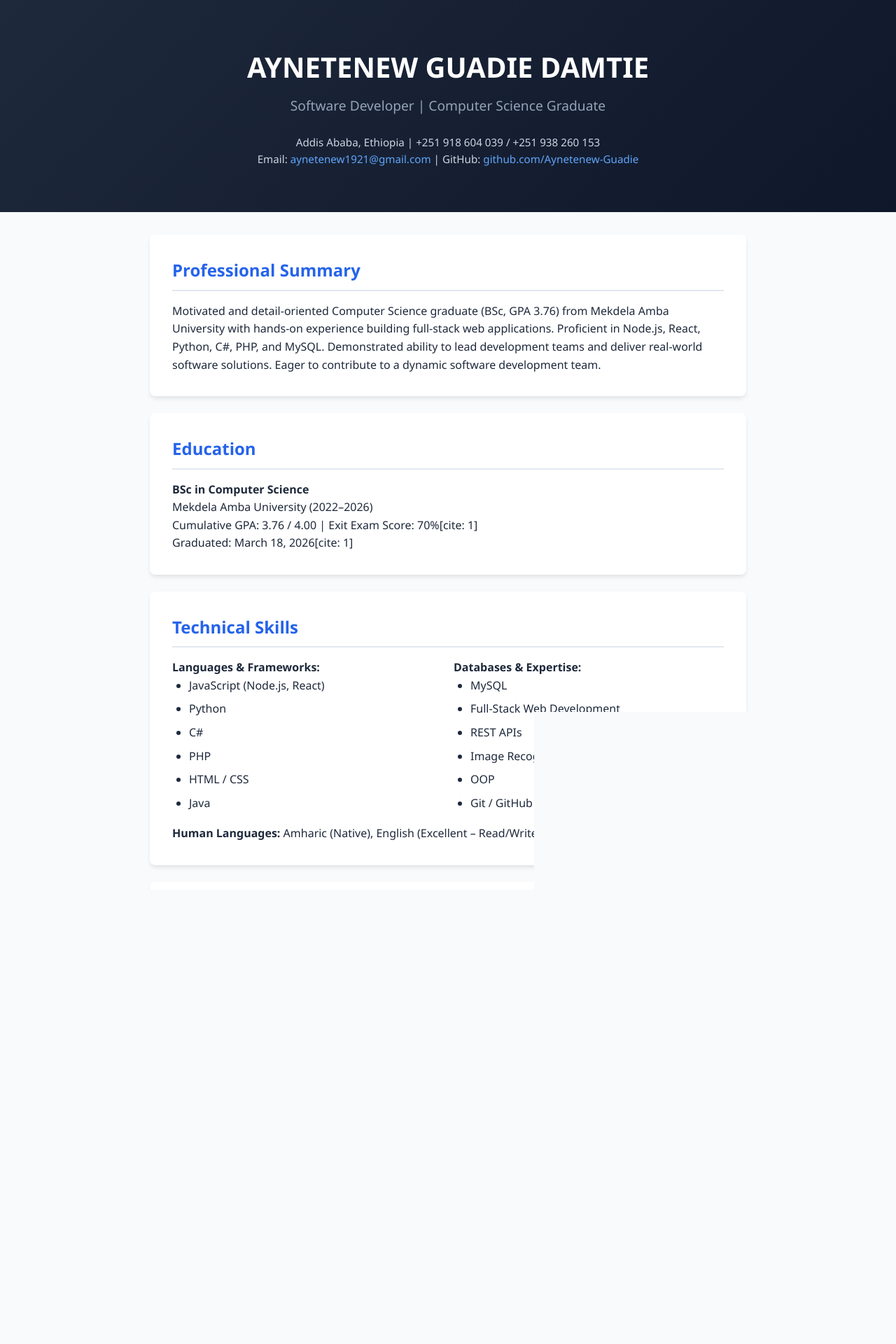
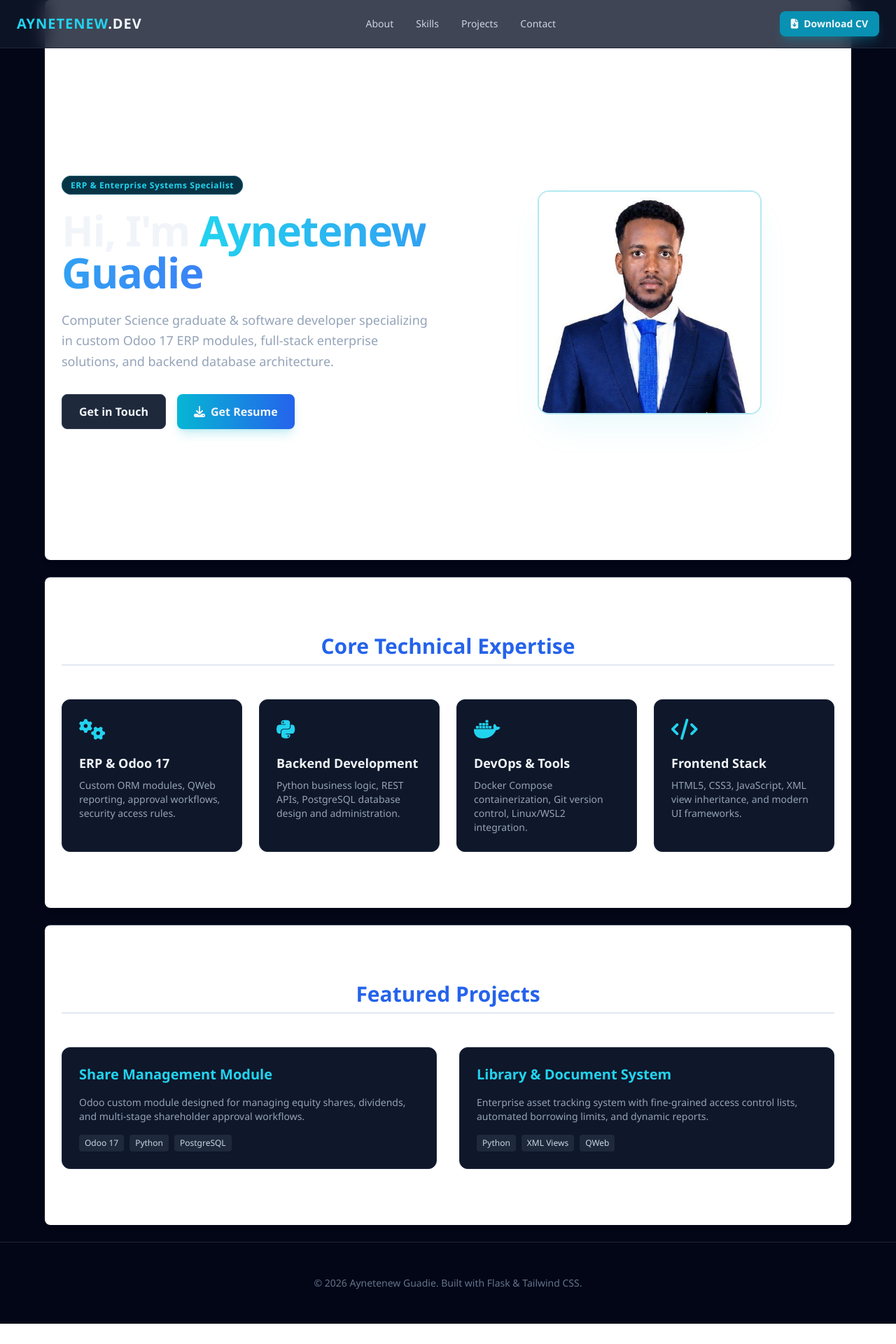
Before and after one commit to Aynetenew-Guadie/my_portfolio, a Flask app: page / in a window 1280 px wide. Shown: the top 1920 px of the page at 70% size. After the commit the page ends 1891 px from the top, so only its background shows below. Run offline with Flask 3, Linux system fonts and the light colour scheme; some libraries are stand-ins or nearby versions.

Commit message:
Update HTML template and styles for full portfolio features

```diff
--- a/requirements.txt
+++ b/requirements.txt
@@ -1,2 +1,2 @@
-Flask==3.0.2
-gunicorn==21.2.0
+Flask==3.0.3
+gunicorn==22.0.0
--- a/templates/index.html
+++ b/templates/index.html
@@ -3,130 +3,106 @@
 <head>
   <meta charset="UTF-8">
   <meta name="viewport" content="width=device-width, initial-scale=1.0">
-    <title>Aynetenew Guadie Damtie - Portfolio</title>
+  <title>Aynetenew Guadie - ERP & Full-Stack Developer</title>
+  <script src="https://cdn.tailwindcss.com"></script>
+  <link rel="stylesheet" href="https://cdnjs.cloudflare.com/ajax/libs/font-awesome/6.4.0/css/all.min.css">
   <link rel="stylesheet" href="{{ url_for('static', filename='style.css') }}">
 </head>
-<body>
+<body class="bg-slate-950 text-slate-100 font-sans antialiased selection:bg-cyan-500 selection:text-white">
 
-    <header>
-        <h1>AYNETENEW GUADIE DAMTIE</h1>
-        <p>Software Developer | Computer Science Graduate</p>
-        <div class="contact-info">
-            Addis Ababa, Ethiopia | +251 918 604 039 / +251 938 260 153<br>
-            Email: <a href="mailto:aynetenew1921@gmail.com">aynetenew1921@gmail.com</a> |
-            GitHub: <a href="https://github.com/Aynetenew-Guadie" target="_blank">github.com/Aynetenew-Guadie</a>
+  <!-- Header -->
+  <nav class="fixed top-0 w-full bg-slate-900/80 backdrop-blur-md border-b border-slate-800 z-50 px-6 py-4 flex justify-between items-center">
+    <a href="#" class="text-xl font-bold tracking-wider text-cyan-400">AYNETENEW<span class="text-slate-100">.DEV</span></a>
+    <div class="hidden md:flex space-x-8 text-sm font-medium text-slate-300">
+      <a href="#about" class="hover:text-cyan-400 transition">About</a>
+      <a href="#skills" class="hover:text-cyan-400 transition">Skills</a>
+      <a href="#projects" class="hover:text-cyan-400 transition">Projects</a>
+      <a href="#contact" class="hover:text-cyan-400 transition">Contact</a>
     </div>
-    </header>
+    <a href="{{ url_for('download_cv') }}" class="px-4 py-2 text-sm bg-cyan-600 hover:bg-cyan-500 font-semibold rounded-lg shadow-lg shadow-cyan-600/30 transition flex items-center gap-2">
+      <i class="fa-solid fa-file-arrow-down"></i> Download CV
+    </a>
+  </nav>
 
-    <div class="container">
-
-        <section>
-            <h2>Professional Summary</h2>
-            <p>Motivated and detail-oriented Computer Science graduate (BSc, GPA 3.76) from Mekdela Amba University with hands-on experience building full-stack web applications. Proficient in Node.js, React, Python, C#, PHP, and MySQL. Demonstrated ability to lead development teams and deliver real-world software solutions. Eager to contribute to a dynamic software development team.</p>
-        </section>
-
-        <section>
-            <h2>Education</h2>
-            <p><strong>BSc in Computer Science</strong><br>
-            Mekdela Amba University (2022–2026)<br>
-            Cumulative GPA: 3.76 / 4.00 | Exit Exam Score: 70%[cite: 1]<br>
-            Graduated: March 18, 2026[cite: 1]</p>
-        </section>
-
-        <section>
-            <h2>Technical Skills</h2>
-            <div class="skills-grid">
-                <div>
-                    <strong>Languages & Frameworks:</strong>
-                    <ul>
-                        <li>JavaScript (Node.js, React)</li>
-                        <li>Python</li>
-                        <li>C#</li>
-                        <li>PHP</li>
-                        <li>HTML / CSS</li>
-                        <li>Java</li>
-                    </ul>
-                </div>
-                <div>
-                    <strong>Databases & Expertise:</strong>
-                    <ul>
-                        <li>MySQL</li>
-                        <li>Full-Stack Web Development</li>
-                        <li>REST APIs</li>
-                        <li>Image Recognition</li>
-                        <li>OOP</li>
-                        <li>Git / GitHub</li>
-                    </ul>
+  <!-- Hero Section -->
+  <section id="about" class="min-h-screen flex items-center justify-center pt-24 px-6 max-w-6xl mx-auto">
+    <div class="grid md:grid-cols-2 gap-12 items-center">
+      <div class="space-y-6">
+        <span class="px-3 py-1 text-xs font-semibold tracking-wider text-cyan-400 bg-cyan-950 border border-cyan-800 rounded-full">ERP & Enterprise Systems Specialist</span>
+        <h1 class="text-4xl md:text-6xl font-extrabold tracking-tight">Hi, I'm <span class="text-transparent bg-clip-text bg-gradient-to-r from-cyan-400 to-blue-500">Aynetenew Guadie</span></h1>
+        <p class="text-slate-400 text-lg leading-relaxed">
+          Computer Science graduate & software developer specializing in custom Odoo 17 ERP modules, full-stack enterprise solutions, and backend database architecture.
+        </p>
+        <div class="flex flex-wrap gap-4 pt-2">
+          <a href="#contact" class="px-6 py-3 bg-slate-800 hover:bg-slate-700 border border-slate-700 font-semibold rounded-lg transition">Get in Touch</a>
+          <a href="{{ url_for('download_cv') }}" class="px-6 py-3 bg-gradient-to-r from-cyan-500 to-blue-600 hover:from-cyan-400 hover:to-blue-500 font-semibold rounded-lg shadow-lg shadow-cyan-500/20 transition flex items-center gap-2">
+            <i class="fa-solid fa-download"></i> Get Resume
+          </a>
         </div>
       </div>
-            <p style="margin-top: 10px;"><strong>Human Languages:</strong> Amharic (Native), English (Excellent – Read/Write/Speak/Listen)</p>
-        </section>
-
-        <section>
-            <h2>Projects</h2>
-
-            <div style="margin-bottom: 1.5rem;">
-                <h3>Web-Based Clinic Management System – Gimba City (Graduation Project / Team Leader)</h3>
-                <p><em>Tech Stack: Node.js (Backend), React (Frontend), MySQL (2022–2026)</em></p>
-                <ul>
-                    <li>Led a development team to design and deliver a full-stack clinic management platform.</li>
-                    <li>Implemented online patient registration and appointment scheduling modules.</li>
-                    <li>Built a records management system for tracking patient histories and clinical data.</li>
-                    <li>Integrated the system with a MySQL database ensuring data integrity and performance.</li>
-                </ul>
+      <div class="flex justify-center">
+        <div class="relative w-64 h-64 md:w-80 md:h-80 rounded-2xl overflow-hidden border-2 border-cyan-500/30 shadow-2xl shadow-cyan-500/10">
+          <img src="{{ url_for('static', filename='profile.jpg') }}" alt="Aynetenew Guadie" class="w-full h-full object-cover">
         </div>
-
-            <div style="margin-bottom: 1.5rem;">
-                <h3>Image Recognition System (Class Project)</h3>
-                <p><em>Tech Stack: Python (2017)</em></p>
-                <ul>
-                    <li>Built a machine learning-based image recognition application using Python.</li>
-                </ul>
       </div>
-
-            <div>
-                <h3>Student Grade Management System (Class Project)</h3>
-                <p><em>Tech Stack: C# (2017)</em></p>
-                <ul>
-                    <li>Developed a desktop application for managing and reporting student academic records.</li>
-                </ul>
     </div>
   </section>
 
-        <section>
-            <h2>Personal Skills & Competencies</h2>
-            <ul>
-                <li>Strong analytical and problem-solving skills with the ability to break down complex issues.</li>
-                <li>Effective communicator — experienced in team collaboration, presentations, and interpersonal discussions.</li>
-                <li>Self-motivated learner committed to continuous professional development.</li>
-                <li>Adaptable to new environments and technologies; excellent time management.</li>
-                <li>Polite, mature, and open-minded with a cooperative team spirit.</li>
-            </ul>
-        </section>
-
-        <section>
-            <h2>References</h2>
-            <div class="ref-card">
-                <strong>Mr. Abraham Belette</strong><br>
-                Lecturer — Introduction to Computer Science, Advanced Database System, Compiler Design<br>
-                Phone: +251 921 970 076
+  <!-- Skills Section -->
+  <section id="skills" class="py-20 px-6 max-w-6xl mx-auto border-t border-slate-800/80">
+    <h2 class="text-3xl font-bold mb-12 text-center">Core Technical Expertise</h2>
+    <div class="grid sm:grid-cols-2 lg:grid-cols-4 gap-6">
+      <div class="p-6 bg-slate-900 border border-slate-800 rounded-xl">
+        <i class="fa-solid fa-gears text-cyan-400 text-3xl mb-4"></i>
+        <h3 class="font-bold text-lg mb-2">ERP & Odoo 17</h3>
+        <p class="text-slate-400 text-sm">Custom ORM modules, QWeb reporting, approval workflows, security access rules.</p>
       </div>
-            <div class="ref-card">
-                <strong>Mr. Getie Balwe Taye</strong><br>
-                Lecturer — Fundamental Programming, Web Programming<br>
-                Phone: +251 931 499 944
+      <div class="p-6 bg-slate-900 border border-slate-800 rounded-xl">
+        <i class="fa-brands fa-python text-cyan-400 text-3xl mb-4"></i>
+        <h3 class="font-bold text-lg mb-2">Backend Development</h3>
+        <p class="text-slate-400 text-sm">Python business logic, REST APIs, PostgreSQL database design and administration.</p>
       </div>
-            <div class="ref-card">
-                <strong>Mr. Leweyew Yirsew</strong><br>
-                Lecturer — Computer Security<br>
-                Phone: +251 988 322 475
+      <div class="p-6 bg-slate-900 border border-slate-800 rounded-xl">
+        <i class="fa-brands fa-docker text-cyan-400 text-3xl mb-4"></i>
+        <h3 class="font-bold text-lg mb-2">DevOps & Tools</h3>
+        <p class="text-slate-400 text-sm">Docker Compose containerization, Git version control, Linux/WSL2 integration.</p>
+      </div>
+      <div class="p-6 bg-slate-900 border border-slate-800 rounded-xl">
+        <i class="fa-solid fa-code text-cyan-400 text-3xl mb-4"></i>
+        <h3 class="font-bold text-lg mb-2">Frontend Stack</h3>
+        <p class="text-slate-400 text-sm">HTML5, CSS3, JavaScript, XML view inheritance, and modern UI frameworks.</p>
+      </div>
     </div>
   </section>
 
+  <!-- Projects Section -->
+  <section id="projects" class="py-20 px-6 max-w-6xl mx-auto border-t border-slate-800/80">
+    <h2 class="text-3xl font-bold mb-12 text-center">Featured Projects</h2>
+    <div class="grid md:grid-cols-2 gap-8">
+      <div class="p-6 bg-slate-900 border border-slate-800 rounded-xl space-y-4">
+        <h3 class="text-xl font-bold text-cyan-400">Share Management Module</h3>
+        <p class="text-slate-400 text-sm">Odoo custom module designed for managing equity shares, dividends, and multi-stage shareholder approval workflows.</p>
+        <div class="flex flex-wrap gap-2 text-xs font-mono text-slate-300">
+          <span class="px-2 py-1 bg-slate-800 rounded">Odoo 17</span>
+          <span class="px-2 py-1 bg-slate-800 rounded">Python</span>
+          <span class="px-2 py-1 bg-slate-800 rounded">PostgreSQL</span>
         </div>
+      </div>
+      <div class="p-6 bg-slate-900 border border-slate-800 rounded-xl space-y-4">
+        <h3 class="text-xl font-bold text-cyan-400">Library & Document System</h3>
+        <p class="text-slate-400 text-sm">Enterprise asset tracking system with fine-grained access control lists, automated borrowing limits, and dynamic reports.</p>
+        <div class="flex flex-wrap gap-2 text-xs font-mono text-slate-300">
+          <span class="px-2 py-1 bg-slate-800 rounded">Python</span>
+          <span class="px-2 py-1 bg-slate-800 rounded">XML Views</span>
+          <span class="px-2 py-1 bg-slate-800 rounded">QWeb</span>
+        </div>
+      </div>
+    </div>
+  </section>
 
-    <footer>
-        <p>&copy; 2026 Aynetenew Guadie Damtie. All rights reserved.</p>
+  <!-- Footer -->
+  <footer id="contact" class="py-12 border-t border-slate-800 text-center text-slate-500 text-sm">
+    <p>© 2026 Aynetenew Guadie. Built with Flask & Tailwind CSS.</p>
   </footer>
 
 </body>
```
Lines whose indentation alone changed are shown as unchanged.
